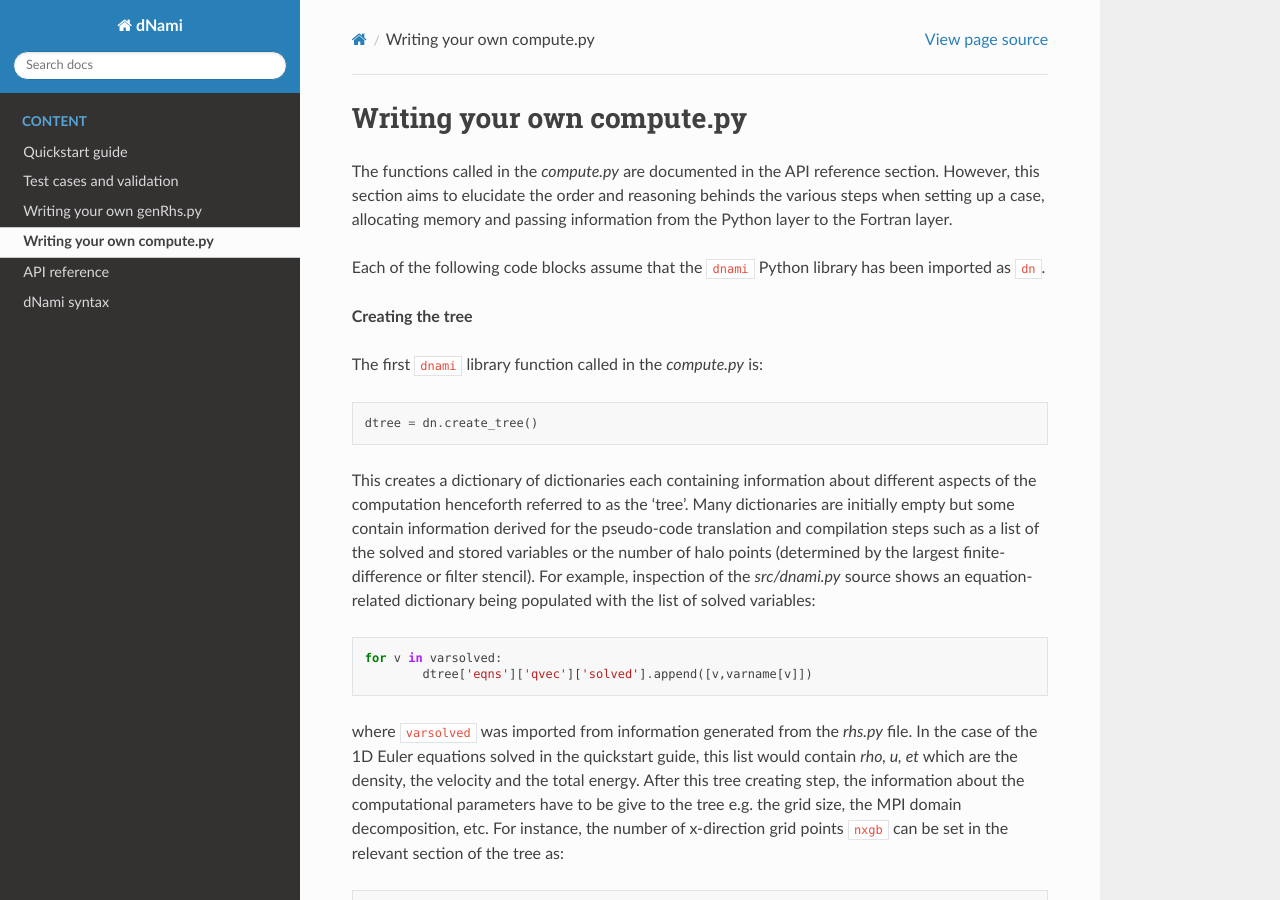
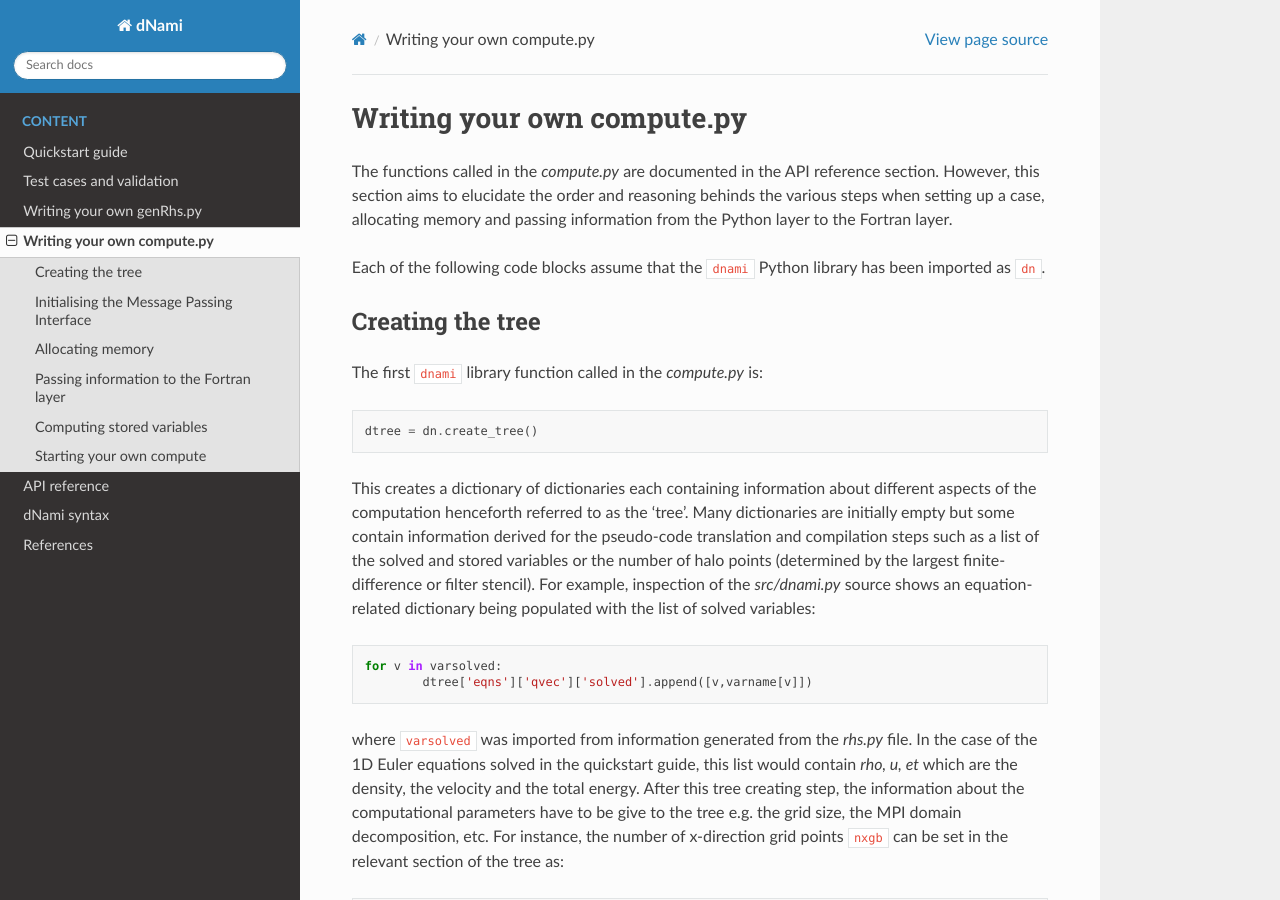
Before and after one commit to dNamiLab/dNami, a Sphinx documentation site: the page built from doc/usage/compute.rst, in a window 1280 px wide and 900 px high. Built offline with Sphinx 7.4.7 and the Read the Docs theme 2.0.0, drawn with Linux system fonts in a browser that asks for light colours.

Commit message:
changes to the documentation and adding reference section

```diff
--- a/doc/conf.py
+++ b/doc/conf.py
@@ -33,7 +33,11 @@
   "sphinx.ext.autodoc",
   "sphinx.ext.coverage",
   "sphinx.ext.napoleon",
+  "sphinxcontrib.bibtex",
 ]
+
+# Citations file
+bibtex_bibfiles = ['refs.bib']
 
 #"pydata_sphinx_theme"
 
--- a/doc/index.rst
+++ b/doc/index.rst
@@ -21,6 +21,7 @@
    usage/compute
    usage/api
    usage/syntax
+   usage/references
 
 Indices and tables
 ==================
--- a/doc/usage/compute.rst
+++ b/doc/usage/compute.rst
@@ -5,7 +5,8 @@
 
 Each of the following code blocks assume that the ``dnami`` Python library has been imported as ``dn``.
 
-**Creating the tree**
+Creating the tree
+#################
 
 The first ``dnami`` library function called in the `compute.py` is:
 
@@ -33,7 +34,8 @@
         dtree['mpi']['split']['nxpr'] = nxpr
 
 
-**Initialising the Message Passing Interface**
+Initialising the Message Passing Interface
+##########################################
 
 If the total number of processors is not one, then the next step involves setting up the Message Passing Interface via:
 
@@ -50,7 +52,8 @@
 Note that ``dtree['mpi']['dMpi']`` is a class.
 
 
-**Allocating memory**
+Allocating memory
+#################
 
 In this step, the memory used by each subprocess for the run parameters and the data (i.e. the solved and stored variables) is allocated:
 
@@ -75,7 +78,8 @@
 To be clear, this operation does not create a new numpy array, it zeros the portion of the already-allocated memory that corresponds to the velocity variable.
 
 
-**Passing information to the Fortran layer**
+Passing information to the Fortran layer
+########################################
 
 A set of aliases for the three aforementioned arrays are created:
 
@@ -94,7 +98,8 @@
 
 The integer parameters (which are organised in a set pre-defined order) are used to read and modify the correct portion of the memory corresponding to ``data``.
 
-**Computing stored variables**
+Computing stored variables
+##########################
 
 [TO DO]
  We need to comment on that (espacially the difference of the last arg 1/0 for static/dynamic)
@@ -104,6 +109,7 @@
    if 'qstored' in dtree['eqns']['qvec']['views'].keys():
         dn.dnamiF.stored(intparam,fltparam,data,1)
 
-**Starting your own compute**
+Starting your own compute
+#########################
 
 To create your own compute, we suggest that you start from an existing example that is closest to your desired case and tailor it to your needs.
--- /dev/null
+++ b/doc/usage/references.rst
@@ -0,0 +1,4 @@
+References
+==========
+
+.. bibliography::
--- a/doc/usage/testcases.rst
+++ b/doc/usage/testcases.rst
@@ -302,6 +302,7 @@
       :align: center
 
       Animation of the x-direction velocity field at :math:`z=z_{max}/2`
+
 [TO BE COMPLETED : DETAIL MORE WHY IT IS DIFFICULT (JUST REF. TO HIGH ORDER WORKSHOP), HERE Ma=0.1, REFERENCE SOLUTION FROM SANDHAM]
 With dNami pseudo-code, different formulations of the governing equations can easily be implemented. The ``rhs.py`` file for the 3D TGV case contains two versions of the equations. :numref:`3d_tgv_formulation` shows a comparison between conservative and skew-symmetric formulations for various grid sizes and a comparison to a spectral method based reference of the enstrophy (i.e. the domain integral of the squared vorticity) over reduced time. All three finite-difference based computations presented in the graph use an 11 point, 10 :sup:`th` order scheme.
 
@@ -310,4 +311,4 @@
    :align: center
    :width: 70%
 
-   Comparison of the enstrophy vs time profile for the conservative formulation using 600 :sup:`3`points (blue), conservative formulation using 260 :sup:`3` points (red), skew symmetric formulation using 260 :sup:`3` points (green) and the 512 degree of freedom spectral solution (dashed black).
+   Comparison of the enstrophy vs time profile for the conservative formulation using 600 :sup:`3` points (blue), conservative formulation using 260 :sup:`3` points (red), skew symmetric formulation using 260 :sup:`3` points (green) and the 512 degree of freedom spectral solution (dashed black).
```
Also changed, not shown: other parts of doc/usage/testcases.rst (+1 -1 lines), doc/refs.bib (added, +10 -0 lines), doc/usage/quickstart.rst (+9 -0 lines).
